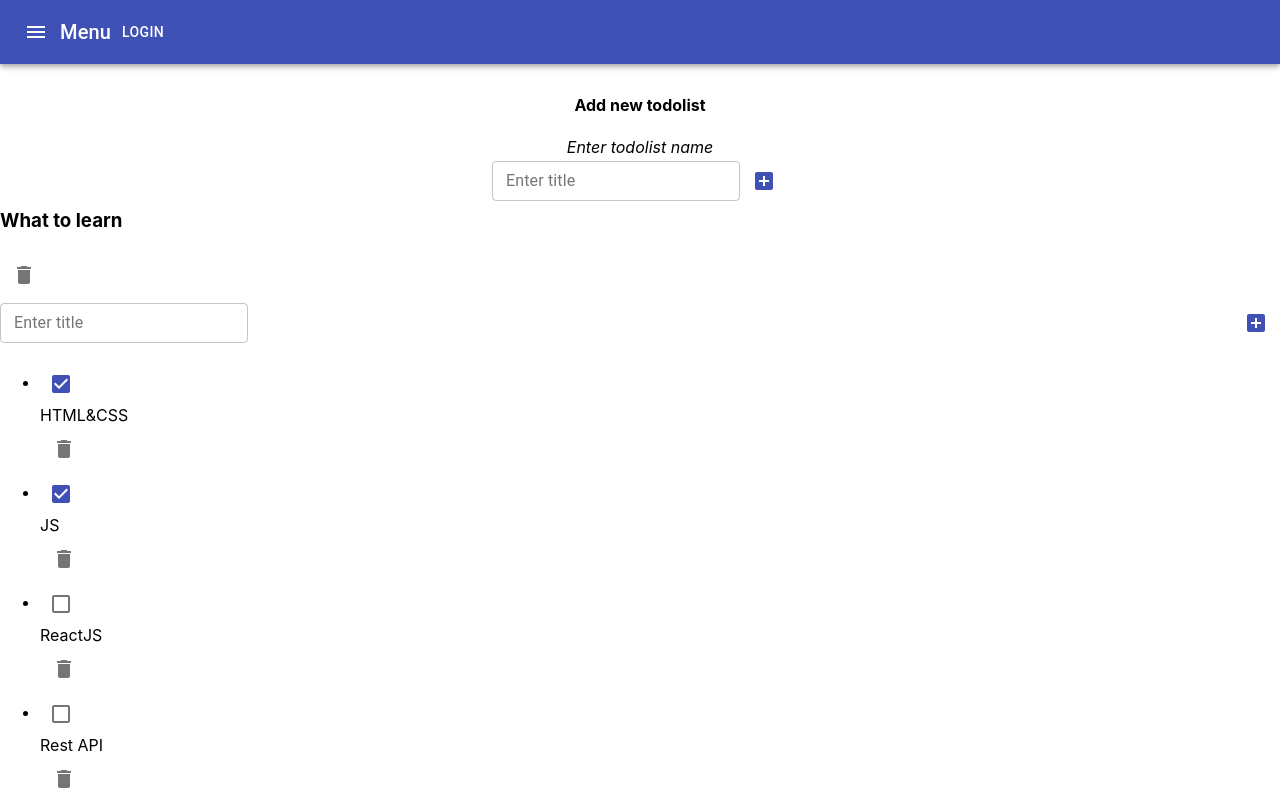
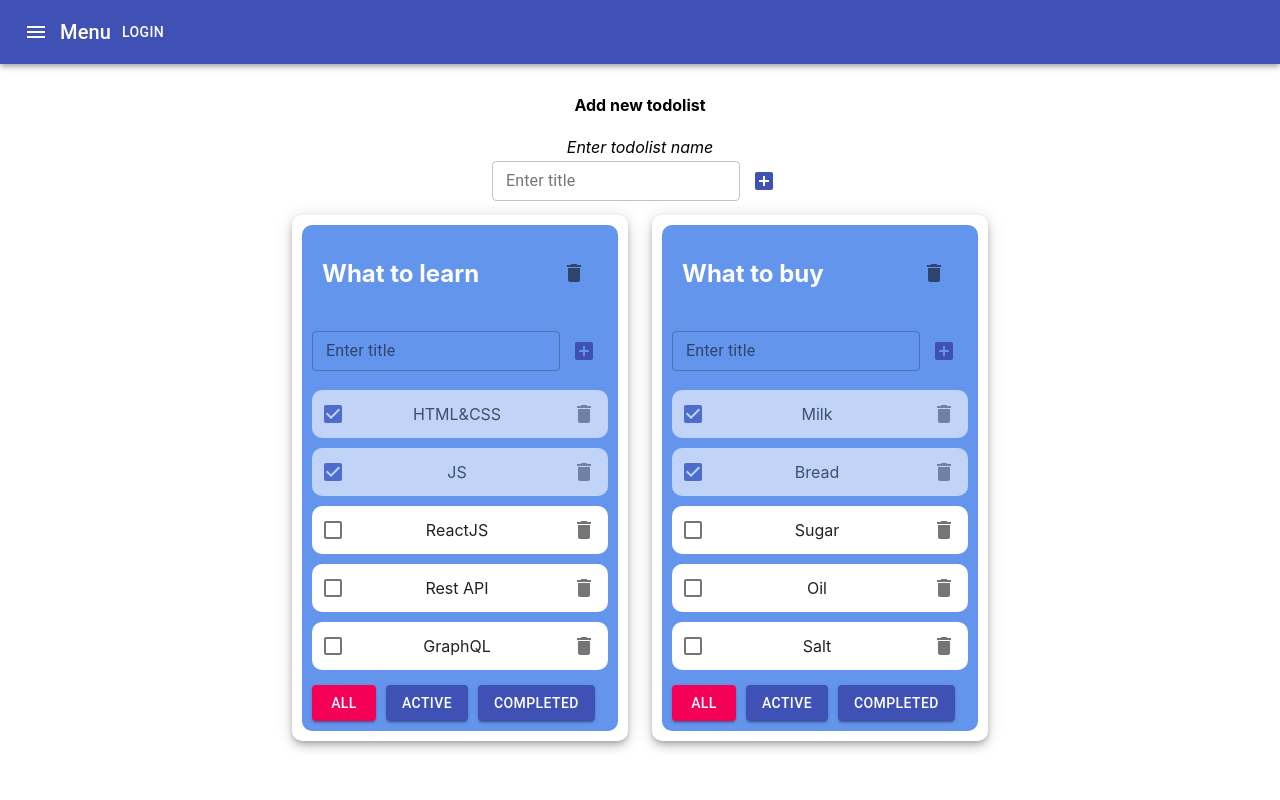
Before and after one commit to iForced/todoList, a React (Create React App) app: page / in a window 1280 px wide. Shown: the top 800 px of the page. Built offline with nearby package versions, Linux system fonts and the light colour scheme.

Commit message:
make styles for components

```diff
--- a/src/App.tsx
+++ b/src/App.tsx
@@ -1,5 +1,5 @@
 import React from "react";
-import {AppBar, Button, Container, Grid, IconButton, Paper, Toolbar, Typography} from "@material-ui/core";
+import {AppBar, Button, Container, Grid, IconButton, Toolbar, Typography} from "@material-ui/core";
 import {Menu} from "@material-ui/icons";
 import {TodoListContainer} from "./TodoListWithRedux/components/TodoList/TodoListContainer";
 import {AddItemForm} from "./TodoListWithRedux/components/AddItemForm/AddItemForm";
@@ -27,16 +27,15 @@ export const App = () => {
                 </Toolbar>
             </AppBar>
             <Container fixed maxWidth={"xl"}>
-                <Grid container style={{padding: "10px"}} alignItems={"center"} direction={"column"}>
+                <Grid container style={{padding: "10px"}} alignItems={"center"} direction={"column"} >
                     <h4>Add new todolist</h4>
                     <i>Enter todolist name</i>
-                    <AddItemForm addItem={onAddTodoList} />
+                    <AddItemForm addItem={onAddTodoList}/>
                 </Grid>
                 <Grid container spacing={3} justifyContent={"center"}>
-
+                    <TodoListContainer/>
                 </Grid>
             </Container>
-            <TodoListContainer />
         </>
     )
 }
--- /dev/null
+++ b/src/TodoListWithRedux/components/Task/Task.module.css
@@ -0,0 +1,10 @@
+.task_item {
+    display: flex;
+    align-items: center;
+    justify-content: space-between;
+    background-color: white;
+    border-radius: 10px;
+}
+.completed {
+    opacity: 0.6;
+}
--- a/src/TodoListWithRedux/components/Task/Task.tsx
+++ b/src/TodoListWithRedux/components/Task/Task.tsx
@@ -1,4 +1,5 @@
 import React, {ChangeEvent} from "react";
+import s from './Task.module.css'
 import {Checkbox, IconButton} from "@material-ui/core";
 import {Delete} from "@material-ui/icons";
 import {EditableTextField} from "../EditableTextField/EditableTextField";
@@ -18,7 +19,7 @@ export const Task: React.FC<PropsType> = (props) => {
     const {todoListID, taskID, title, isDone, onTaskTitleChange, onStatusChange, onRemoveTask} = props
 
     return (
-        <li>
+        <li className={s.task_item + ' ' + (isDone && s.completed)}>
             <Checkbox
                 checked={isDone}
                 color={"primary"}
--- a/src/TodoListWithRedux/components/TodoList/TodoList.module.css
+++ b/src/TodoListWithRedux/components/TodoList/TodoList.module.css
@@ -0,0 +1,28 @@
+.todo {
+    display: flex;
+    flex-direction: column;
+    padding: 10px;
+    border-radius: 10px;
+    background-color: cornflowerblue;
+    gap: 15px;
+}
+.list_header {
+    display: flex;
+    justify-content: space-between;
+    padding: 0 10px;
+}
+.list_header_title {
+    color: white;
+    font-size: 1.5rem;
+}
+.list {
+    display: flex;
+    flex-direction: column;
+    gap: 10px;
+    margin: 0;
+    padding: 0;
+}
+.filter_buttons {
+    display: flex;
+    gap: 10px;
+}
--- a/src/TodoListWithRedux/components/TodoList/TodoList.tsx
+++ b/src/TodoListWithRedux/components/TodoList/TodoList.tsx
@@ -1,7 +1,7 @@
 import React, {ChangeEvent} from "react";
 import {FilterType} from "../../store/todoListReducer";
 import s from './TodoList.module.css';
-import {IconButton} from "@material-ui/core";
+import {Grid, IconButton, Paper} from "@material-ui/core";
 import {Delete} from "@material-ui/icons";
 import {TaskContainer} from "../Task/TaskContainer";
 import {EditableTextField} from "../EditableTextField/EditableTextField";
@@ -29,24 +29,32 @@ export const TodoList: React.FC<PropsType> = (props) => {
     }
 
     return (
+        <Grid item>
+            <Paper elevation={6} style={{borderRadius: '10px', padding: '10px'}}>
                 <div className={s.todo}>
                     <div className={s.list_header}>
                         <h3 className={s.list_header_title}>
-                    <EditableTextField todoListID={todoListID} title={title} onValueChange={onChangeTodoListTitle} />
+                            <EditableTextField todoListID={todoListID} title={title}
+                                               onValueChange={onChangeTodoListTitle}/>
                         </h3>
                         <IconButton onClick={() => onRemoveList(todoListID)}>
                             <Delete/>
                         </IconButton>
                     </div>
-            <AddItemForm addItem={onAddTask} />
+                    <AddItemForm addItem={onAddTask}/>
                     <ul className={s.list}>
-                <TaskContainer todoListID={todoListID} filter={filter} />
+                        <TaskContainer todoListID={todoListID} filter={filter}/>
                     </ul>
                     <div className={s.filter_buttons}>
-                <MyButton name={'all'} onClick={onChangeTodoListFilter} todolistID={todoListID} filter={filter} />
-                <MyButton name={'active'} onClick={onChangeTodoListFilter} todolistID={todoListID} filter={filter} />
-                <MyButton name={'completed'} onClick={onChangeTodoListFilter} todolistID={todoListID} filter={filter} />
+                        <MyButton name={'all'} onClick={onChangeTodoListFilter} todolistID={todoListID}
+                                  filter={filter}/>
+                        <MyButton name={'active'} onClick={onChangeTodoListFilter} todolistID={todoListID}
+                                  filter={filter}/>
+                        <MyButton name={'completed'} onClick={onChangeTodoListFilter} todolistID={todoListID}
+                                  filter={filter}/>
                     </div>
                 </div>
+            </Paper>
+        </Grid>
     )
 }
```
Lines whose indentation alone changed are shown as unchanged.
